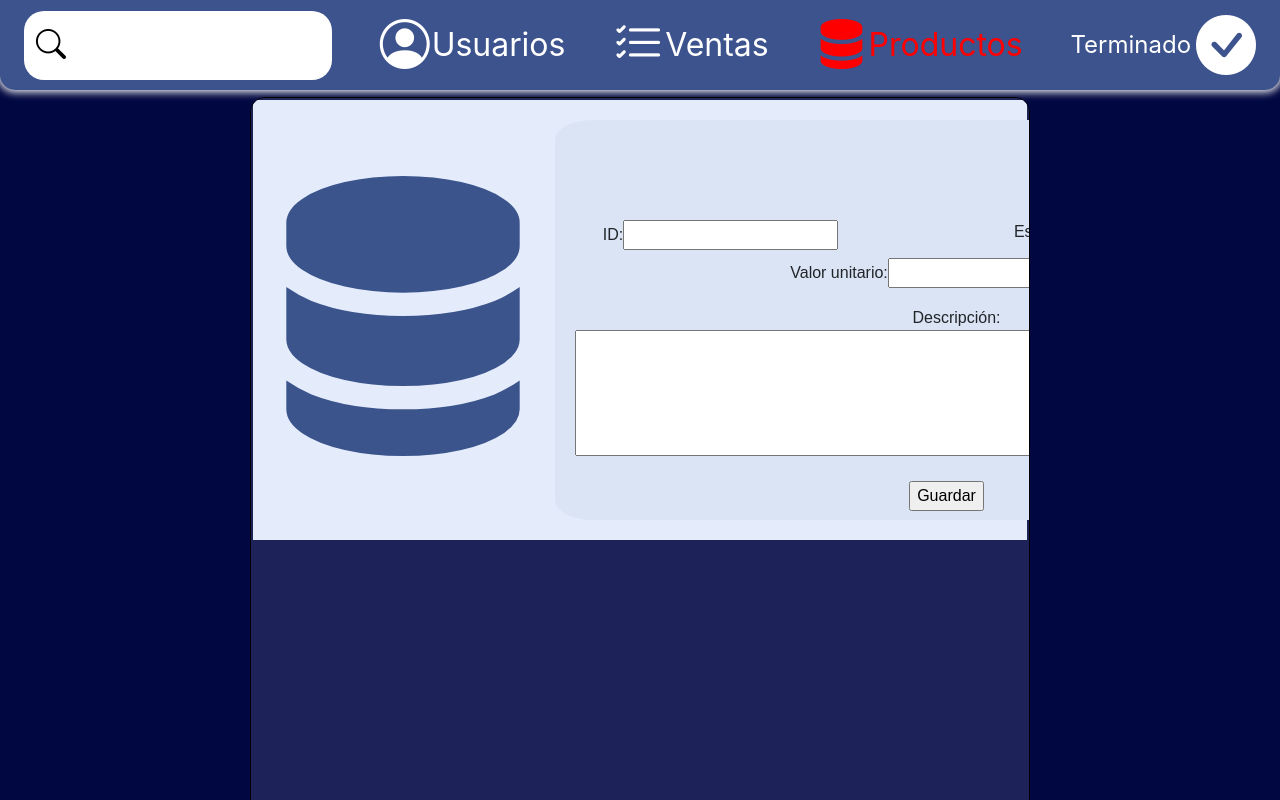
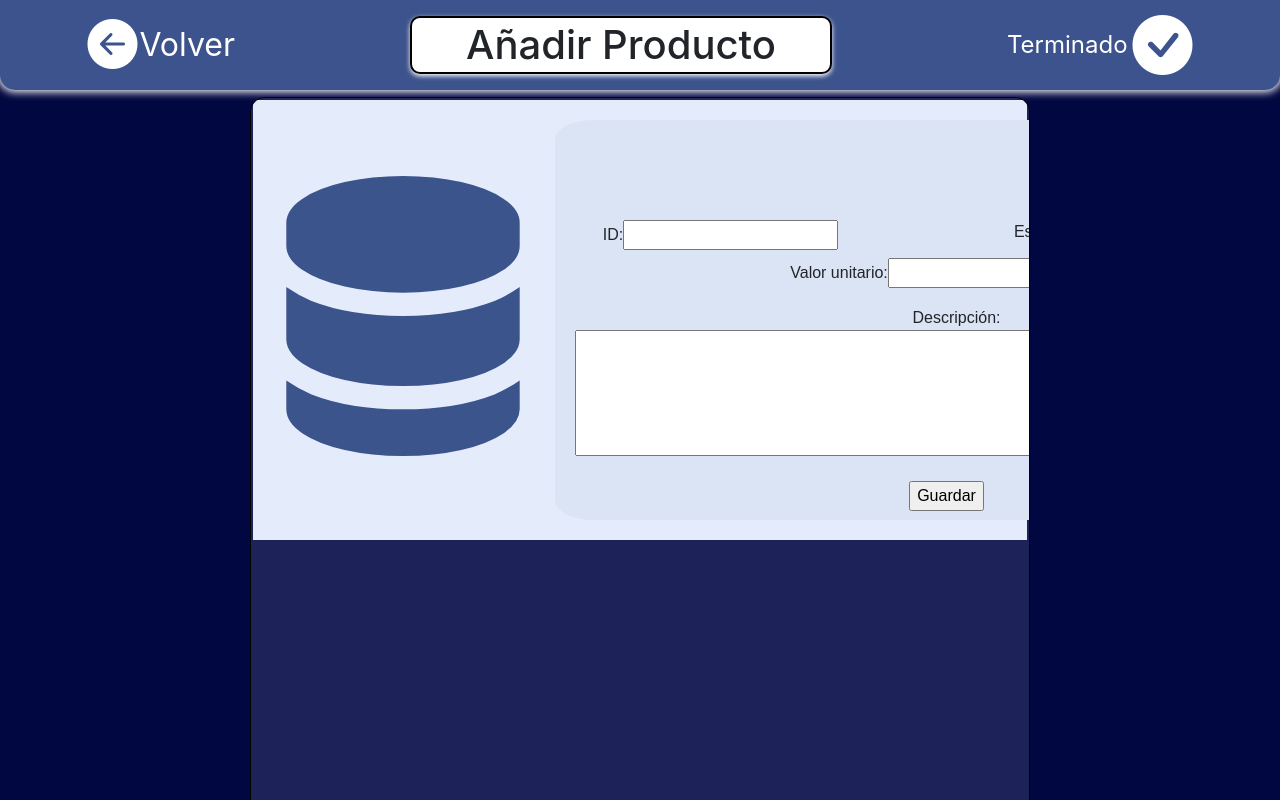
Before and after one commit to Alexcastr/deveApps, a React (Create React App) app: page /AddProducts in a window 1280 px wide. Built offline with nearby package versions, Linux system fonts and the light colour scheme.

Commit message:
Header de la pagina de añadir productos

```diff
--- a/src/pages/addProducts.jsx
+++ b/src/pages/addProducts.jsx
@@ -1,10 +1,10 @@
 import React from 'react'
-import Header from 'Components/header'
 import AddProduct from 'Components/addProduct'
+import AddingPageHeader from 'Components/AddingPageHeader'
 const AProducts = () => {
     return (
         <>
-         <Header current="productos"/>
+         <AddingPageHeader backPage="/productos" pageTitle="Añadir Producto"/>
          <AddProduct/>
         </>
     )
```
